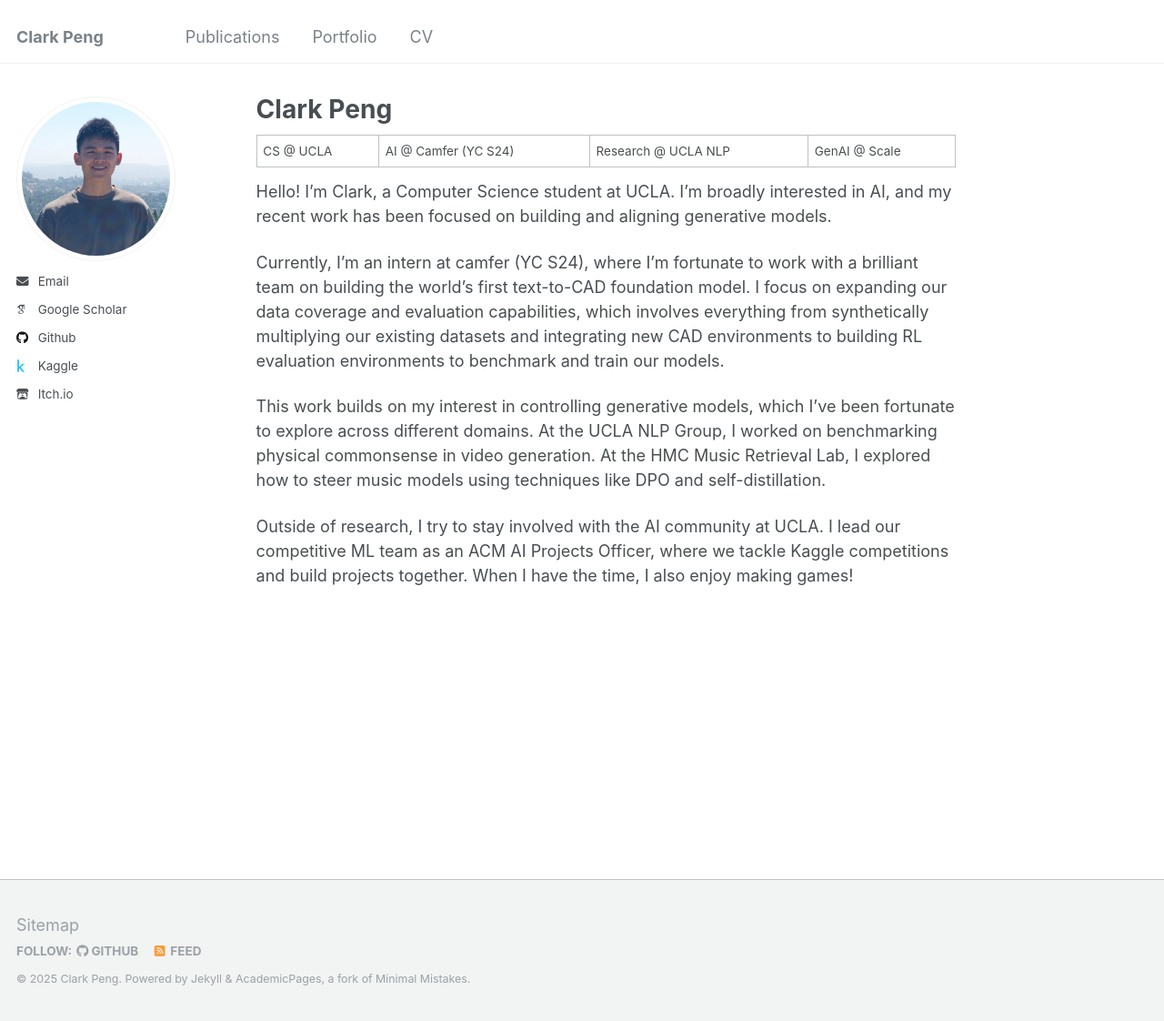
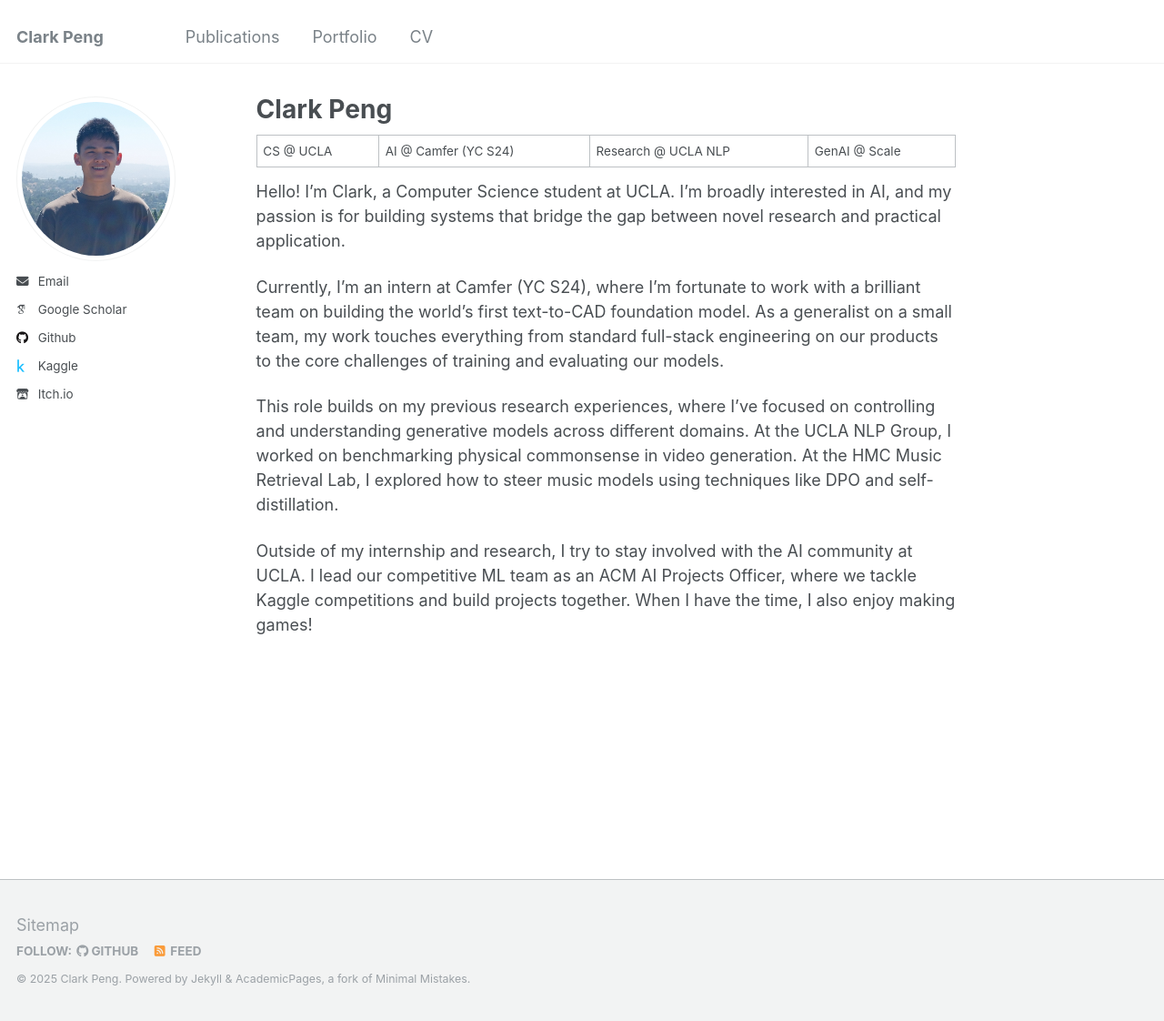
Before and after one commit to clarkipeng/clarkipeng.github.io, a Jekyll site: the page built from _pages/about.md, in a window 1280 px wide and 1122 px high. Shown: the whole window at 91% size. Built offline with Jekyll 4.4.1, drawn with Linux system fonts in a browser that asks for light colours; some web fonts are replaced.

Commit message:
about upd

```diff
--- a/_pages/about.md
+++ b/_pages/about.md
@@ -9,10 +9,10 @@ redirect_from:
 
 CS @ UCLA | AI @ Camfer (YC S24) | Research @ UCLA NLP| GenAI @ Scale
 
-Hello! I'm Clark, a Computer Science student at UCLA. I'm broadly interested in AI, and my recent work has been focused on building and aligning generative models.
+Hello! I'm Clark, a Computer Science student at UCLA. I'm broadly interested in AI, and my passion is for building systems that bridge the gap between novel research and practical application.
 
-Currently, I'm an intern at camfer (YC S24), where I'm fortunate to work with a brilliant team on building the world's first text-to-CAD foundation model. I focus on expanding our data coverage and evaluation capabilities, which involves everything from synthetically multiplying our existing datasets and integrating new CAD environments to building RL evaluation environments to benchmark and train our models.
+Currently, I'm an intern at Camfer (YC S24), where I'm fortunate to work with a brilliant team on building the world's first text-to-CAD foundation model. As a generalist on a small team, my work touches everything from standard full-stack engineering on our products to the core challenges of training and evaluating our models.
 
-This work builds on my interest in controlling generative models, which I've been fortunate to explore across different domains. At the UCLA NLP Group, I worked on benchmarking physical commonsense in video generation. At the HMC Music Retrieval Lab, I explored how to steer music models using techniques like DPO and self-distillation.
+This role builds on my previous research experiences, where I've focused on controlling and understanding generative models across different domains. At the UCLA NLP Group, I worked on benchmarking physical commonsense in video generation. At the HMC Music Retrieval Lab, I explored how to steer music models using techniques like DPO and self-distillation.
 
-Outside of research, I try to stay involved with the AI community at UCLA. I lead our competitive ML team as an ACM AI Projects Officer, where we tackle Kaggle competitions and build projects together. When I have the time, I also enjoy making games!
+Outside of my internship and research, I try to stay involved with the AI community at UCLA. I lead our competitive ML team as an ACM AI Projects Officer, where we tackle Kaggle competitions and build projects together. When I have the time, I also enjoy making games!
```
